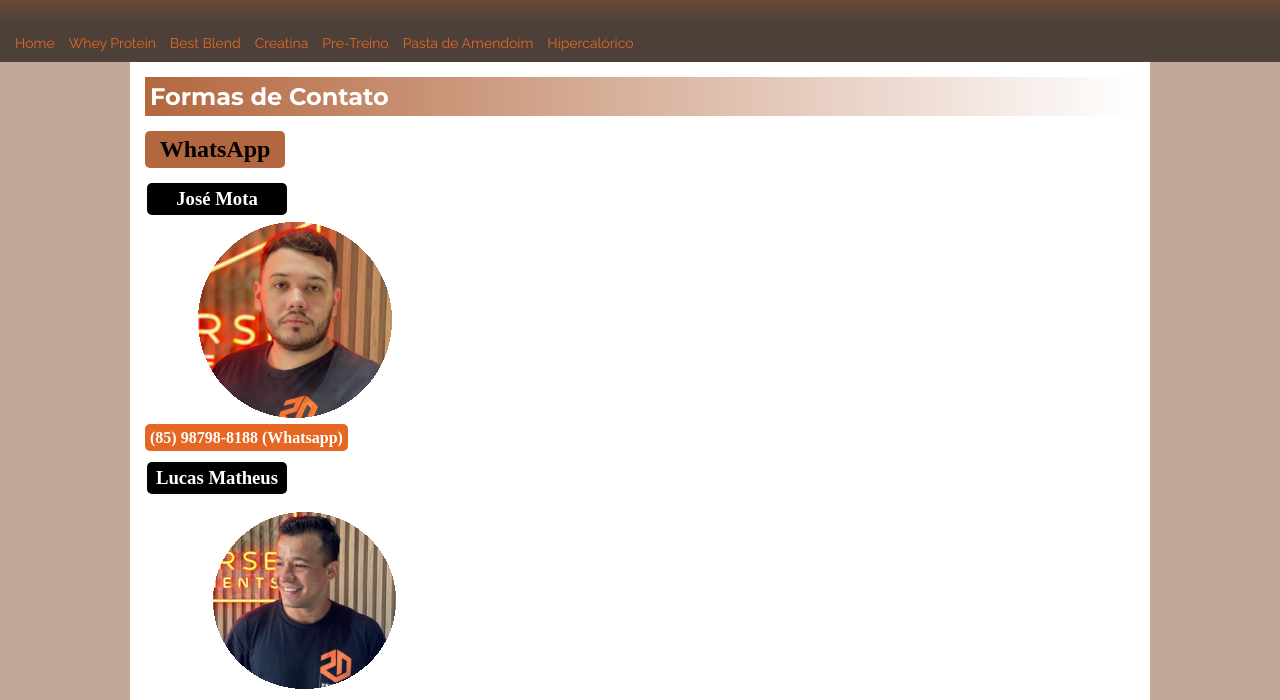
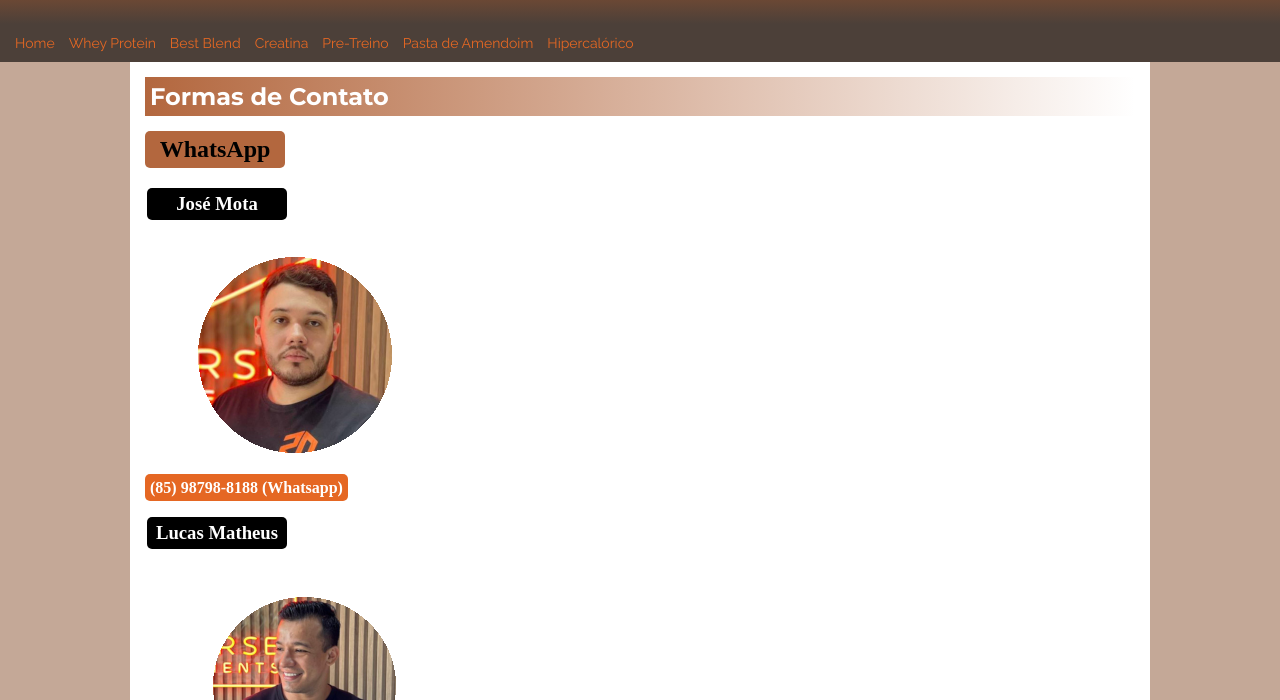
Before and after one commit to Djalma447/rd-suplementos, a plain HTML site: page contato.html in a window 1280 px wide. Shown: the part 96-796 px from the top of the page. Drawn offline with Linux system fonts and the light colour scheme.

Commit message:
Mudança no design de títulos, links, imagens

```diff
--- a/styles/style.css
+++ b/styles/style.css
@@ -88,6 +88,8 @@ main article h2.tipo{
     border-radius: 5px;
     max-width: 300px;
     margin: auto;
+    margin-top: 15px;
+    margin-bottom: 15px;
 }
 
 main article h2.subcapitulo{
@@ -119,7 +121,8 @@ main article h3.nome {
     color: white;
     border-radius: 5px;
     padding: 5px;
-    margin-top: 15px;
+    margin-top: 20px;
+    margin-bottom: 15px;
     margin-left: 7px;
     max-width: 130px;
 }
@@ -184,8 +187,8 @@ article a.telefone{
     font-weight: bold;
     text-decoration: none;
     padding: 5px;
-    margin-top: 7px;
-    margin-bottom: 7px;
+    margin-top: 15px;
+    margin-bottom: 15px;
     margin-left: 5px;
     border-radius: 5px;
     transition-duration: 1s;
@@ -210,7 +213,8 @@ img.pequeno{
 }
 
 img.foto{
-    display: inline;
+    margin-top: 15px;
+    margin-bottom: 15px;
 }
 
 footer{
```
